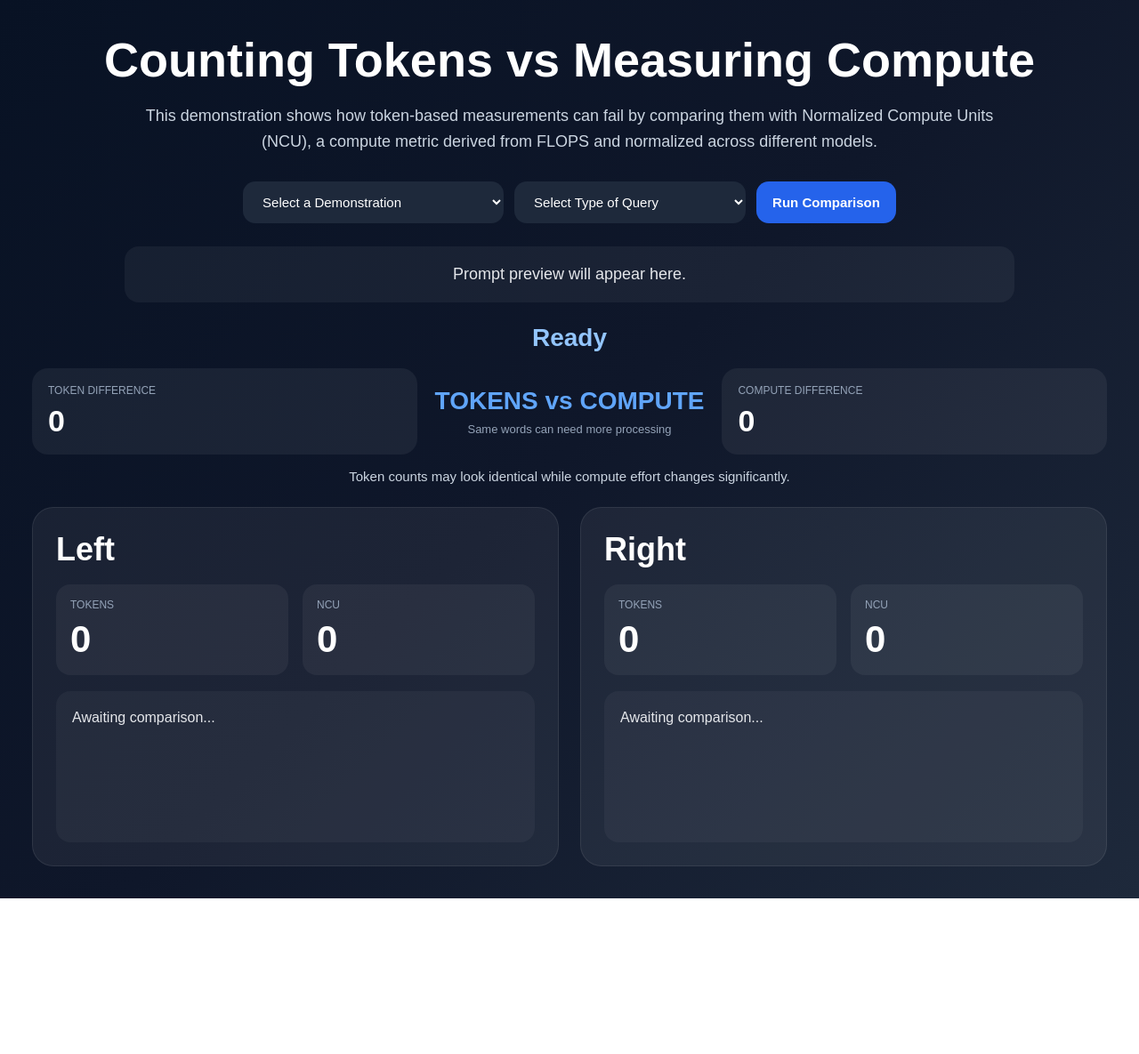
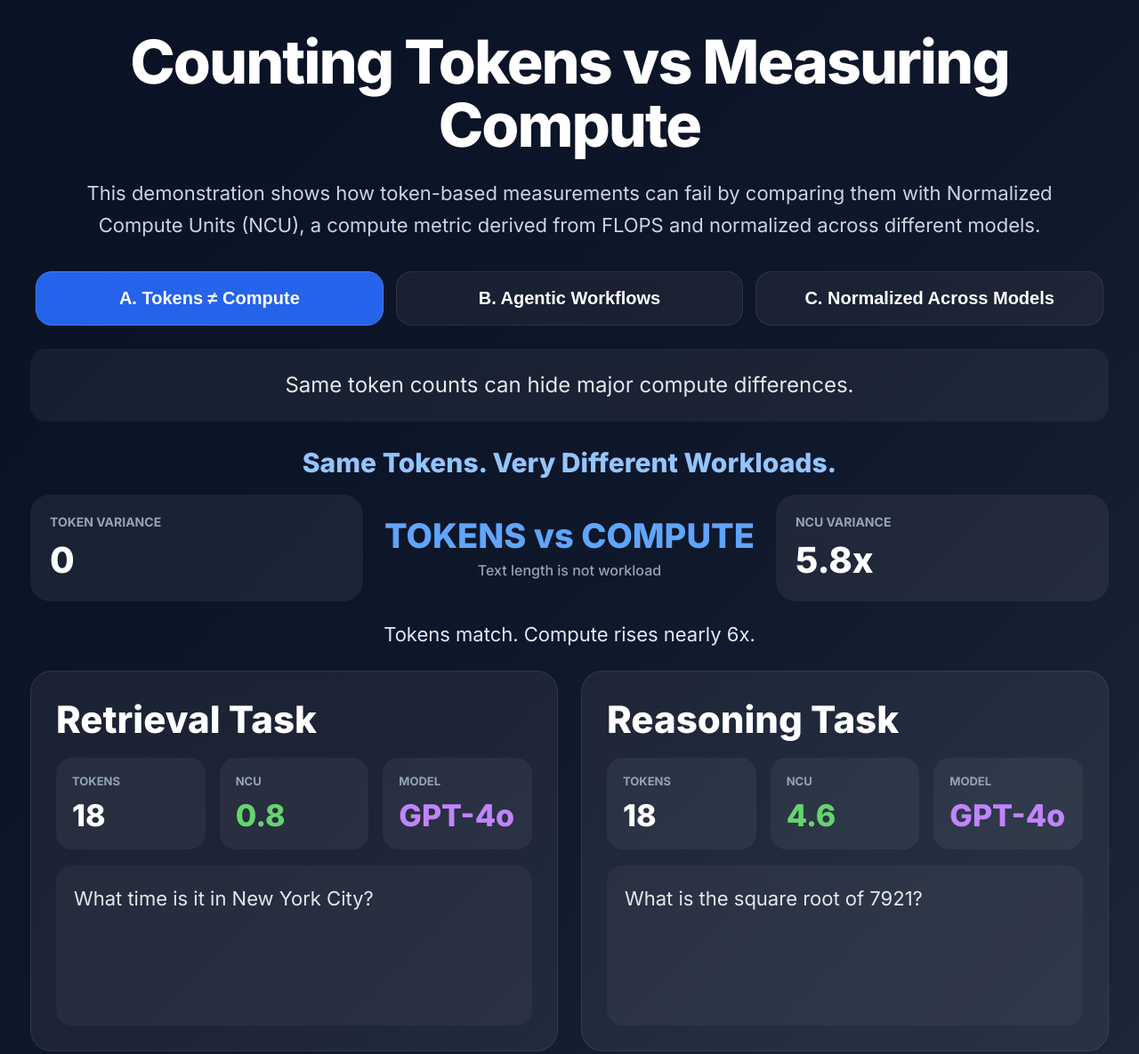
Before and after one commit to manishshadrach-droid/compute-vs-token-demo, a plain HTML site: page templates/index.html in a window 1280 px wide. Shown: the top 1185 px of the page at 89% size. Before the commit the page ends 1010 px from the top, so only its background shows below. Drawn offline with Linux system fonts and the light colour scheme.

Commit message:
Rebuilt demo UI with Alan requested executive changes

```diff
--- a/templates/index.html
+++ b/templates/index.html
@@ -1,9 +1,13 @@
 <!DOCTYPE html>
 <html lang="en">
 <head>
-<meta charset="UTF-8" />
-<meta name="viewport" content="width=device-width, initial-scale=1.0"/>
-<title>Token vs NCU Demo</title>
+<meta charset="UTF-8">
+<meta name="viewport" content="width=device-width, initial-scale=1.0">
+<title>Tokens vs Compute</title>
+
+<link rel="preconnect" href="https://fonts.googleapis.com">
+<link rel="preconnect" href="https://fonts.gstatic.com" crossorigin>
+<link href="https://fonts.googleapis.com/css2?family=Inter:wght@400;500;700;800&display=swap" rel="stylesheet">
 
 <style>
 *{
@@ -13,63 +17,84 @@
 }
 
 body{
-  font-family:Arial, sans-serif;
+font-family:'Inter',sans-serif;
 background:linear-gradient(135deg,#081224,#0f172a,#1e293b);
-  color:white;
+color:#fff;
 min-height:100vh;
-  padding:36px;
+padding:34px;
+}
+
+.wrapper{
+max-width:1600px;
+margin:auto;
 }
 
 h1{
-  font-size:54px;
+font-size:68px;
 font-weight:800;
-  margin-bottom:28px;
 text-align:center;
+line-height:1.05;
+margin-bottom:22px;
+letter-spacing:-2px;
 }
+
+h1 span{
+display:block;
+color:#60a5fa;
+}
+
 .subText{
-  max-width:980px;
-  margin: -10px auto 30px auto;
+max-width:1150px;
+margin:0 auto 34px;
 text-align:center;
-  font-size:18px;
-  line-height:1.6;
+font-size:22px;
+line-height:1.65;
 color:#cbd5e1;
-  font-weight:400;
 }
 
 .top{
-  display:flex;
-  gap:12px;
-  flex-wrap:wrap;
-  margin-bottom:26px;
-  justify-content:center;
+display:grid;
+grid-template-columns:repeat(3,1fr);
+gap:14px;
+max-width:1200px;
+margin:0 auto 26px;
 }
 
-select,button{
-  padding:14px 18px;
-  border:none;
-  border-radius:14px;
-  font-size:15px;
+.btn{
+padding:18px;
+border-radius:18px;
+border:1px solid rgba(255,255,255,.08);
+background:rgba(255,255,255,.05);
+color:#fff;
+font-size:20px;
+font-weight:700;
+cursor:pointer;
+transition:.2s ease;
 }
 
-select{
-  min-width:260px;
-  background:#1e293b;
-  color:white;
+.btn:hover{
+transform:translateY(-2px);
 }
 
-button{
+.btn.active{
 background:#2563eb;
-  color:white;
-  font-weight:700;
-  cursor:pointer;
+border-color:#3b82f6;
 }
 
-button:hover{
-  opacity:.92;
+.queryPreview{
+max-width:1250px;
+margin:0 auto 28px;
+background:rgba(255,255,255,.05);
+padding:22px;
+border-radius:18px;
+font-size:24px;
+text-align:center;
+line-height:1.55;
+color:#e5e7eb;
 }
 
 .headline{
-  font-size:28px;
+font-size:30px;
 font-weight:800;
 color:#93c5fd;
 margin-bottom:18px;
@@ -79,38 +104,39 @@ button:hover{
 .middle{
 display:grid;
 grid-template-columns:1fr auto 1fr;
-  gap:20px;
+gap:24px;
 align-items:center;
 margin-bottom:24px;
 }
 
 .midBox{
 background:rgba(255,255,255,.06);
-  padding:18px;
-  border-radius:18px;
+padding:22px;
+border-radius:22px;
 }
 
 .midLabel{
-  font-size:12px;
+font-size:14px;
 color:#94a3b8;
-  margin-bottom:8px;
+margin-bottom:10px;
+font-weight:700;
 }
 
 .midVal{
-  font-size:34px;
+font-size:40px;
 font-weight:800;
 }
 
 .vs{
-  font-size:28px;
+font-size:38px;
 font-weight:900;
 color:#60a5fa;
 text-align:center;
-  line-height:1.2;
+line-height:1.15;
 }
 
 .vsSub{
-  font-size:13px;
+font-size:16px;
 color:#94a3b8;
 font-weight:500;
 margin-top:8px;
@@ -118,267 +144,332 @@ button:hover{
 
 .midInsight{
 text-align:center;
-  color:#cbd5e1;
-  font-size:15px;
-  margin-top:-8px;
-  margin-bottom:26px;
+color:#dbeafe;
+font-size:22px;
+margin-bottom:28px;
 }
 
 .grid{
 display:grid;
 grid-template-columns:1fr 1fr;
-  gap:24px;
+gap:26px;
 }
 
 .card{
 background:rgba(255,255,255,.06);
 border:1px solid rgba(255,255,255,.08);
 border-radius:24px;
-  padding:26px;
-}
-
-.win{
-  box-shadow:0 0 0 2px #22c55e inset;
+padding:28px;
 }
 
 .model{
-  font-size:36px;
+font-size:42px;
 font-weight:800;
 margin-bottom:18px;
 }
 
 .metrics{
 display:grid;
-  grid-template-columns:1fr 1fr;
+grid-template-columns:1fr 1fr 1fr;
 gap:16px;
 margin-bottom:18px;
 }
 
 .metric{
 background:rgba(255,255,255,.05);
-  border-radius:16px;
-  padding:16px;
+border-radius:18px;
+padding:18px;
 }
 
 .label{
-  font-size:12px;
+font-size:13px;
 color:#94a3b8;
-  margin-bottom:8px;
+margin-bottom:10px;
+font-weight:700;
 }
 
 .val{
-  font-size:42px;
+font-size:34px;
 font-weight:800;
+}
+
+.green{
+color:#65d46e;
+}
+
+.purple{
+color:#c084fc;
 }
 
 .prompt{
 background:rgba(255,255,255,.04);
-  padding:18px;
-  border-radius:16px;
-  min-height:170px;
-  line-height:1.5;
+padding:20px;
+border-radius:18px;
+min-height:180px;
+line-height:1.6;
+font-size:22px;
 color:#e5e7eb;
 }
 
-.queryPreview{
-  max-width:1000px;
-  margin:0 auto 24px auto;
+.footer{
+margin-top:26px;
+display:grid;
+grid-template-columns:repeat(4,1fr);
+gap:14px;
+}
+
+.pill{
 background:rgba(255,255,255,.05);
 padding:18px;
-  border-radius:16px;
-  color:#e5e7eb;
-  font-size:18px;
-  text-align:center;
+border-radius:18px;
+font-size:16px;
 line-height:1.5;
+color:#dbeafe;
 }
 
-@media(max-width:980px){
-  .grid{grid-template-columns:1fr;}
-  .middle{grid-template-columns:1fr;}
-  h1{font-size:40px;}
+.pill strong{
+display:block;
+font-size:18px;
+margin-bottom:6px;
+color:#fff;
+}
+
+@media(max-width:1100px){
+.top,.grid,.footer{
+grid-template-columns:1fr;
+}
+
+.middle{
+grid-template-columns:1fr;
+}
+
+h1{
+font-size:42px;
+}
+
+.subText{
+font-size:18px;
+}
+
+.queryPreview{
+font-size:18px;
+}
+
+.model{
+font-size:32px;
+}
+
+.prompt{
+font-size:18px;
+}
+
+.vs{
+font-size:30px;
+}
 }
 </style>
 </head>
 
 <body>
+<div class="wrapper">
 
-<h1>Counting Tokens vs Measuring Compute</h1>
+<h1>
+Counting Tokens vs Measuring Compute
+</h1>
 
 <div class="subText">
 This demonstration shows how token-based measurements can fail by comparing them with Normalized Compute Units (NCU), a compute metric derived from FLOPS and normalized across different models.
 </div>
 
+
 <div class="top">
-<select id="scenario">
-  <option value="" selected disabled>Select a Demonstration</option>
-  <option value="same_tokens">Same Tokens → Different Compute</option>
-  <option value="diff_tokens">Different Tokens → Same Compute</option>
-  <option value="model">Same Compute → Different Models</option>
-</select>
-
-<select id="task" onchange="previewQuery()">
-<option value="" selected disabled>Select Type of Query</option>
-<option value="simple">Simple Rewrite</option>
-<option value="reasoning">Reasoning Logic</option>
-<option value="multi">Multi-Step Analysis</option>
-<option value="agentic">Agent Workflow</option>
-</select>
-
-<button onclick="runDemo()">Run Comparison</button>
+<button class="btn active" onclick="loadDemo(0,this)">A. Tokens ≠ Compute</button>
+<button class="btn" onclick="loadDemo(1,this)">B. Agentic Workflows</button>
+<button class="btn" onclick="loadDemo(2,this)">C. Normalized Across Models</button>
 </div>
 
-<div class="queryPreview" id="queryPreview">
-Prompt preview will appear here.
-</div>
+<div class="queryPreview" id="preview"></div>
 
-<div class="headline" id="headline">Ready</div>
+<div class="headline" id="headline"></div>
 
 <div class="middle">
+
 <div class="midBox">
-<div class="midLabel">TOKEN DIFFERENCE</div>
-<div class="midVal" id="gapTokens">0</div>
+<div class="midLabel">TOKEN VARIANCE</div>
+<div class="midVal" id="tokenGap"></div>
 </div>
 
 <div class="vs">
 TOKENS vs COMPUTE
-  <div class="vsSub">Same words can need more processing</div>
+<div class="vsSub">Text length is not workload</div>
 </div>
 
 <div class="midBox">
-<div class="midLabel">COMPUTE DIFFERENCE</div>
-<div class="midVal" id="gapNcu">0</div>
+<div class="midLabel">NCU VARIANCE</div>
+<div class="midVal" id="ncuGap"></div>
 </div>
+
 </div>
-<div class="midInsight" id="midInsight">
-Token counts may look identical while compute effort changes significantly.
-</div>
+
+<div class="midInsight" id="insight"></div>
 
 <div class="grid">
 
-<div class="card" id="leftCard">
-<div class="model" id="l_model">Left</div>
+<div class="card">
+<div class="model" id="leftModel"></div>
 
 <div class="metrics">
 <div class="metric">
 <div class="label">TOKENS</div>
-<div class="val" id="l_tokens">0</div>
+<div class="val" id="leftTokens"></div>
 </div>
 
 <div class="metric">
 <div class="label">NCU</div>
-<div class="val" id="l_ncu">0</div>
+<div class="val green" id="leftNCU"></div>
+</div>
+
+<div class="metric">
+<div class="label">MODEL</div>
+<div class="val purple" id="leftProvider"></div>
 </div>
 </div>
 
-<div class="prompt" id="l_prompt">Awaiting comparison...</div>
+<div class="prompt" id="leftPrompt"></div>
 </div>
 
-<div class="card" id="rightCard">
-<div class="model" id="r_model">Right</div>
+<div class="card">
+<div class="model" id="rightModel"></div>
 
 <div class="metrics">
 <div class="metric">
 <div class="label">TOKENS</div>
-<div class="val" id="r_tokens">0</div>
+<div class="val" id="rightTokens"></div>
 </div>
 
 <div class="metric">
 <div class="label">NCU</div>
-<div class="val" id="r_ncu">0</div>
+<div class="val green" id="rightNCU"></div>
+</div>
+
+<div class="metric">
+<div class="label">MODEL</div>
+<div class="val purple" id="rightProvider"></div>
 </div>
 </div>
 
-<div class="prompt" id="r_prompt">Awaiting comparison...</div>
+<div class="prompt" id="rightPrompt"></div>
+</div>
+
+</div>
+
+<div class="footer">
+<div class="pill"><strong>Better Forecasting</strong>More accurate budgeting and planning.</div>
+<div class="pill"><strong>Comparable Economics</strong>Fair model comparison across providers.</div>
+<div class="pill"><strong>Unit Economics</strong>Costs reflect actual work, not verbosity.</div>
+<div class="pill"><strong>Governance</strong>Consistent and auditable controls.</div>
 </div>
 
 </div>
 
 <script>
-function animateValue(id,endValue,decimals=0){
-  const el=document.getElementById(id);
-  const start=0;
-  const duration=700;
-  let startTime=null;
+const demos = [
 
-  function frame(t){
-    if(!startTime) startTime=t;
-    const progress=Math.min((t-startTime)/duration,1);
-    const val=start+(endValue-start)*progress;
-    el.innerText=Number(val).toFixed(decimals);
-    if(progress<1) requestAnimationFrame(frame);
+{
+preview:"Same token counts can hide major compute differences.",
+headline:"Same Tokens. Very Different Workloads.",
+
+tokenGap:"0",
+ncuGap:"5.8x",
+
+insight:"Tokens match. Compute rises nearly 6x.",
+
+leftModel:"Retrieval Task",
+leftTokens:"18",
+leftNCU:"0.8",
+leftProvider:"GPT-4o",
+leftPrompt:"What time is it in New York City?",
+
+rightModel:"Reasoning Task",
+rightTokens:"18",
+rightNCU:"4.6",
+rightProvider:"GPT-4o",
+rightPrompt:"What is the square root of 7921?"
+},
+
+{
+preview:"Visible tokens do not reveal planning and workflow execution.",
+headline:"Agentic Workflows Hide Compute Demand.",
+
+tokenGap:"+240",
+ncuGap:"10x",
+
+insight:"Planning, filtering, sequencing, and logic add hidden compute demand.",
+
+leftModel:"Lookup Task",
+leftTokens:"180",
+leftNCU:"2.2",
+leftProvider:"GPT-4o",
+leftPrompt:"Find a downtown Chicago hotel under $300 tonight.",
+
+rightModel:"Workflow Task",
+rightTokens:"420",
+rightNCU:"22.4",
+rightProvider:"GPT-4o",
+rightPrompt:"Plan a 3-day NYC to Chicago trip with flights, hotels, schedules, meetings, and delay contingencies."
+},
+
+{
+preview:"Same task across models should produce comparable measured work.",
+headline:"Same Work. Different Models.",
+
+tokenGap:"90",
+ncuGap:"0.1",
+
+insight:"Tokens vary by model style. NCU stays stable.",
+
+leftModel:"GPT-4o",
+leftTokens:"280",
+leftNCU:"6.1",
+leftProvider:"OpenAI",
+leftPrompt:"Assess whether a $10M company should expand into Chicago based on cost and margin assumptions.",
+
+rightModel:"Claude",
+rightTokens:"190",
+rightNCU:"6.0",
+rightProvider:"Anthropic",
+rightPrompt:"Assess whether a $10M company should expand into Chicago based on cost and margin assumptions."
 }
 
-  requestAnimationFrame(frame);
+];
+
+function loadDemo(index,el){
+
+document.querySelectorAll('.btn').forEach(b=>b.classList.remove('active'));
+el.classList.add('active');
+
+const d=demos[index];
+
+document.getElementById("preview").innerText=d.preview;
+document.getElementById("headline").innerText=d.headline;
+document.getElementById("tokenGap").innerText=d.tokenGap;
+document.getElementById("ncuGap").innerText=d.ncuGap;
+document.getElementById("insight").innerText=d.insight;
+
+document.getElementById("leftModel").innerText=d.leftModel;
+document.getElementById("leftTokens").innerText=d.leftTokens;
+document.getElementById("leftNCU").innerText=d.leftNCU;
+document.getElementById("leftProvider").innerText=d.leftProvider;
+document.getElementById("leftPrompt").innerText=d.leftPrompt;
+
+document.getElementById("rightModel").innerText=d.rightModel;
+document.getElementById("rightTokens").innerText=d.rightTokens;
+document.getElementById("rightNCU").innerText=d.rightNCU;
+document.getElementById("rightProvider").innerText=d.rightProvider;
+document.getElementById("rightPrompt").innerText=d.rightPrompt;
 }
 
-function previewQuery(){
-  const task=document.getElementById("task").value;
-  const box=document.getElementById("queryPreview");
-
-  const prompts = {
-    simple:"Rewrite this sentence in plain English: The company will commence operations next quarter.",
-    reasoning:"If 5 machines make 5 parts in 5 minutes, how long for 100 machines to make 100 parts?",
-    multi:"Analyze declining sales, identify causes, and recommend 3 actions.",
-    agentic:"Plan a 7-day business trip including flights, hotel, meetings, and cost savings."
-  };
-
-  box.innerText = prompts[task] || "Prompt preview will appear here.";
-}
-
-async function runDemo(){
-  const scenario=document.getElementById("scenario").value;
-  const task=document.getElementById("task").value;
-
-  const res=await fetch("/run",{
-    method:"POST",
-    headers:{"Content-Type":"application/json"},
-    body:JSON.stringify({scenario,task})
-  });
-
-  const d=await res.json();
-
-  document.getElementById("headline").innerText=d.headline;
-
-  document.getElementById("l_model").innerText=d.left.model;
-  document.getElementById("r_model").innerText=d.right.model;
-
-  document.getElementById("l_prompt").innerText=d.left.prompt;
-  document.getElementById("r_prompt").innerText=d.right.prompt;
-
-  animateValue("l_tokens", d.left.tokens, 0);
-  animateValue("r_tokens", d.right.tokens, 0);
-
-  animateValue("l_ncu", d.left.ncu, 2);
-  animateValue("r_ncu", d.right.ncu, 2);
-
-  const tokenGap=Math.abs(d.left.tokens-d.right.tokens);
-  const ncuGap=Math.abs(d.left.ncu-d.right.ncu);
-
-  if(tokenGap === 0 && ncuGap > 0){
-    document.getElementById("midInsight").innerText =
-      "Same token output, but compute usage increased.";
-  }
-  else if(tokenGap > 0 && ncuGap === 0){
-    document.getElementById("midInsight").innerText =
-      "Different token counts, but compute demand stayed stable.";
-  }
-  else{
-    document.getElementById("midInsight").innerText =
-      "Both token count and compute changed.";
-  }
-
-  animateValue("gapTokens", tokenGap, 0);
-  animateValue("gapNcu", ncuGap, 2);
-
-  document.getElementById("leftCard").classList.remove("win");
-  document.getElementById("rightCard").classList.remove("win");
-
-  if(d.left.ncu < d.right.ncu){
-    document.getElementById("leftCard").classList.add("win");
-  }else if(d.right.ncu < d.left.ncu){
-    document.getElementById("rightCard").classList.add("win");
-  }
-}
+loadDemo(0,document.querySelector(".btn"));
 </script>
 
 </body>
```
Lines whose indentation alone changed are shown as unchanged.
